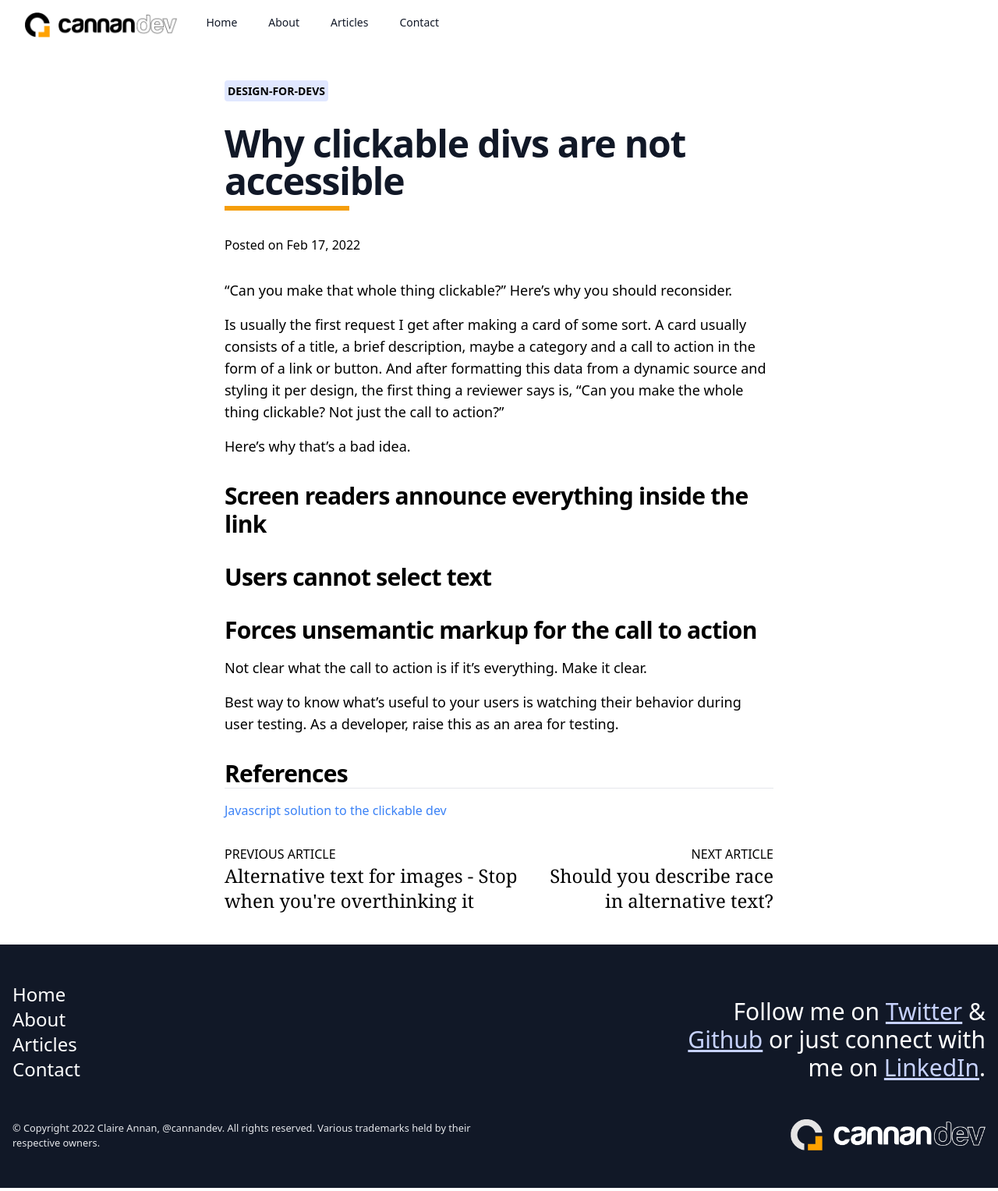
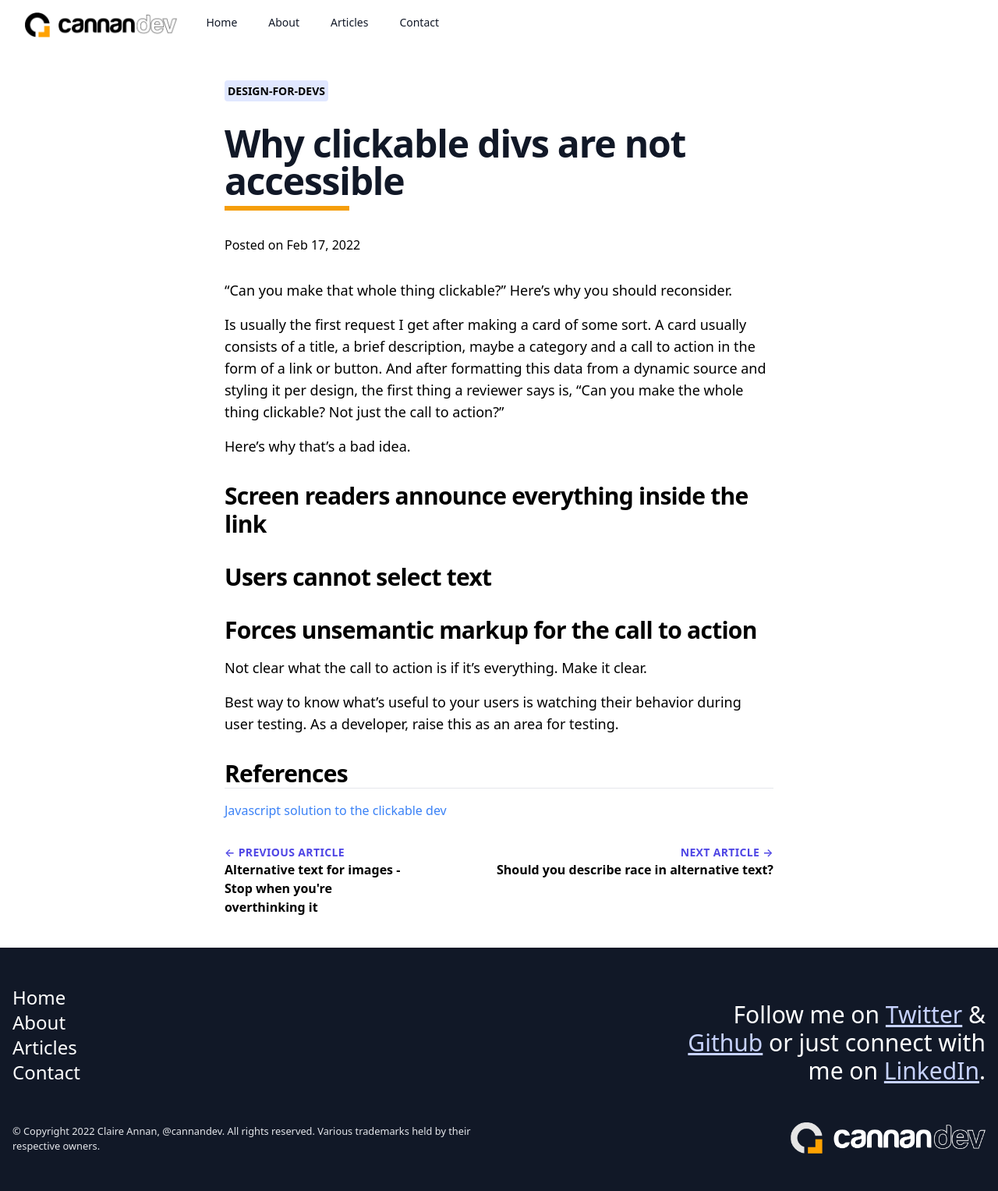
Before and after one commit to cannandev/plain-ole-jekyll-blog, a Jekyll site: the page built from _posts/2022-02-17-why-clickable-divs-are-not-accessible.md, in a window 1280 px wide. Shown: the whole page at 78% size. Built offline with Jekyll 4.4.1, drawn with Linux system fonts in a browser that asks for light colours.

Commit message:
Move post pagination to separate file. Style.

```diff
--- /dev/null
+++ b/_includes/components/post-pagination.html
@@ -0,0 +1,15 @@
+<footer class="flex justify-between mt-8">
+	{% if page.previous %}
+	<div class="w-1/3">
+		<span class="block uppercase tracking-wide text-sm text-indigo-600 font-semibold">&#8592; Previous article</span>
+		<a class="block font-bold font-sans" href="{{ page.previous.url }}">{{ page.previous.title }}</a>
+	</div>
+	{% endif %}
+
+	{% if page.next %}
+	<div class="w-1/3 text-right flex-grow">
+		<span class="block uppercase tracking-wide text-sm text-indigo-600 font-semibold">Next article &#8594;</span>
+		<a class="block font-bold font-sans" href="{{ page.next.url }}">{{ page.next.title }}</a>
+	</div>
+	{% endif %}
+</footer>
--- a/_layouts/post.html
+++ b/_layouts/post.html
@@ -40,19 +40,5 @@ layout: default
   </aside>
   {% endif %}
 
-  <footer class="flex justify-between  mt-8">
-		{% if page.previous %}
-    <a href="{{ page.previous.url }}">
-			<span class="block uppercase">Previous article</span>
-			<span class="block bold font-serif text-2xl">{{ page.previous.title }}</span>
-		</a>
-		{% endif %}
-
-		{% if page.next %}
-    <a href="{{ page.next.url }} " class="flex-grow text-right">
-			<span class="block uppercase">Next article</span>
-			<span class="block bold font-serif text-2xl">{{ page.next.title }}</span>
-		</a>
-		{% endif %}
-  </footer>
+  {% include components/post-pagination.html %}
 </article>
--- a/dist/styles.css
+++ b/dist/styles.css
@@ -710,6 +710,18 @@ Ensure the default browser behavior of the `hidden` attribute.
   width: 10rem;
 }
 
+.w-24 {
+  width: 6rem;
+}
+
+.w-1\/2 {
+  width: 50%;
+}
+
+.w-1\/3 {
+  width: 33.333333%;
+}
+
 .max-w-7xl {
   max-width: 80rem;
 }
@@ -780,6 +792,10 @@ Ensure the default browser behavior of the `hidden` attribute.
 
 .justify-between {
   justify-content: space-between;
+}
+
+.justify-evenly {
+  justify-content: space-evenly;
 }
 
 .gap-8 {
@@ -974,8 +990,8 @@ Ensure the default browser behavior of the `hidden` attribute.
   vertical-align: middle;
 }
 
-.font-serif {
-  font-family: ui-serif, Georgia, Cambria, "Times New Roman", Times, serif;
+.font-sans {
+  font-family: ui-sans-serif, system-ui, -apple-system, BlinkMacSystemFont, "Segoe UI", Roboto, "Helvetica Neue", Arial, "Noto Sans", sans-serif, "Apple Color Emoji", "Segoe UI Emoji", "Segoe UI Symbol", "Noto Color Emoji";
 }
 
 .text-sm {
```
Also changed, not shown: 2 other files.
